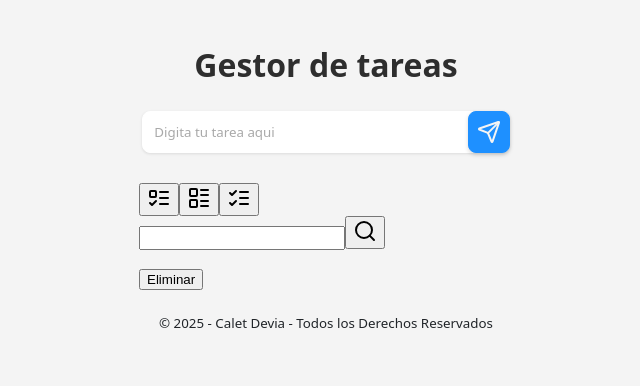
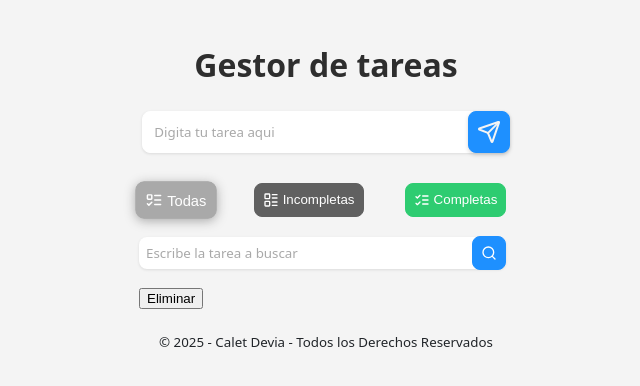
Before and after one commit to Ledtius/Task-Management-React, a React (Vite) app: page / in a window 1280 px wide. Shown: the top 386 px of the page, without its empty margins (314-954 px from the left). Built offline with nearby package versions, Linux system fonts and the light colour scheme.

Commit message:
Added a functions to apply extra styles in base of the listState

```diff
--- a/src/components/Task/TaskFilter.jsx
+++ b/src/components/Task/TaskFilter.jsx
@@ -1,8 +1,13 @@
-import filterStyles from "../../styles/Task/TaskFilter.module.css";
+import taskFilterStyles from "../../styles/Task/TaskFilter.module.css";
 
 import { ListTodo, LayoutList, ListChecks, Search } from "lucide-react";
 
-const TaskFilter = ({ setListState, filterInput, setFilterInput }) => {
+const TaskFilter = ({
+  listState,
+  setListState,
+  filterInput,
+  setFilterInput,
+}) => {
   const handleBtnIdValue = (e) => {
     const btnIdValue = e.target.id;
     setListState(btnIdValue);
@@ -17,23 +22,74 @@ const TaskFilter = ({ setListState, filterInput, setFilterInput }) => {
     setFilterInput(inputValue);
   };
 
+  const handleStylesAll = () => {
+    if (listState === "all") {
+      return {
+        transform: "scale(1.1)",
+        boxShadow: "0px 2px 10px var(--color-bg-all)",
+      };
+    }
+  };
+
+  const handleStylesIncom = () => {
+    if (listState === "incomplete") {
+      return {
+        transform: "scale(1.1)",
+        boxShadow: "0px 2px 10px var(--color-bg-incomplete)",
+      };
+    }
+  };
+
+  const handleStylesComp = () => {
+    if (listState === "complete") {
+      return {
+        transform: "scale(1.1)",
+        boxShadow: "0px 2px 10px var(--color-bg-completed)",
+      };
+    }
+  };
+
   return (
-    <section>
-      <nav>
-        <button id="all" onClick={handleBtnIdValue}>
-          <ListTodo />
+    <section className={taskFilterStyles.filter}>
+      <nav className={taskFilterStyles.nav}>
+        <button
+          className={taskFilterStyles.filterBtn}
+          id="all"
+          style={handleStylesAll()}
+          onClick={handleBtnIdValue}
+        >
+          <ListTodo className={taskFilterStyles.icon} />
+          Todas
         </button>
-        <button id="incomplete" onClick={handleBtnIdValue}>
-          <LayoutList />
+        <button
+          className={taskFilterStyles.filterBtn}
+          id="incomplete"
+          style={handleStylesIncom()}
+          onClick={handleBtnIdValue}
+        >
+          <LayoutList className={taskFilterStyles.icon} />
+          Incompletas
         </button>
-        <button id="complete" onClick={handleBtnIdValue}>
-          <ListChecks />
+        <button
+          className={taskFilterStyles.filterBtn}
+          id="complete"
+          style={handleStylesComp()}
+          onClick={handleBtnIdValue}
+        >
+          <ListChecks className={taskFilterStyles.icon} />
+          Completas
         </button>
       </nav>
-      <form onSubmit={handleForm}>
-        <input type="text" value={filterInput} onChange={handleInput} />
-        <button>
-          <Search />
+      <form className={taskFilterStyles.form} onSubmit={handleForm}>
+        <input
+          className={taskFilterStyles.input}
+          type="text"
+          placeholder="Escribe la tarea a buscar"
+          value={filterInput}
+          onChange={handleInput}
+        />
+        <button className={taskFilterStyles.searchBtn}>
+          <Search className={taskFilterStyles.iconSearch} />
         </button>
       </form>
     </section>
```
